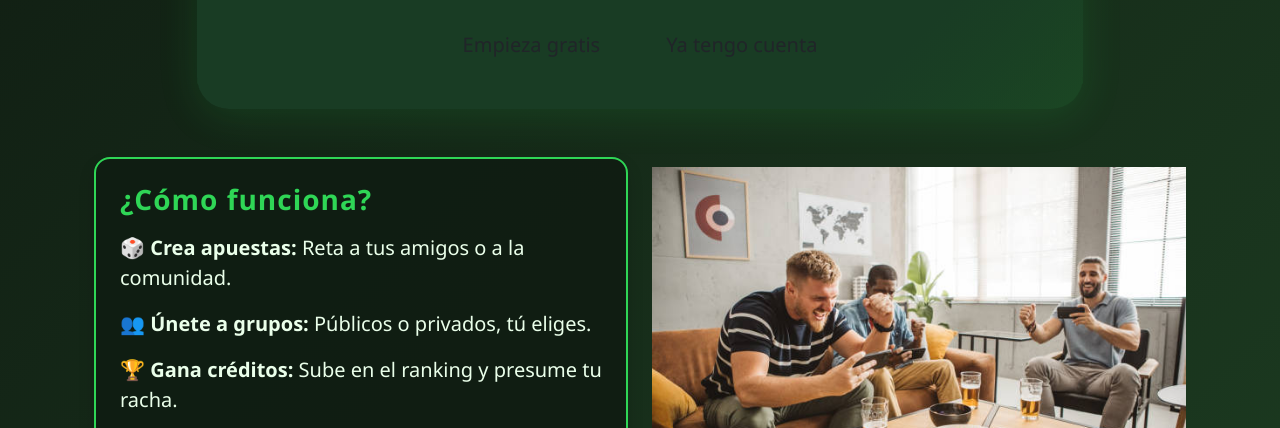
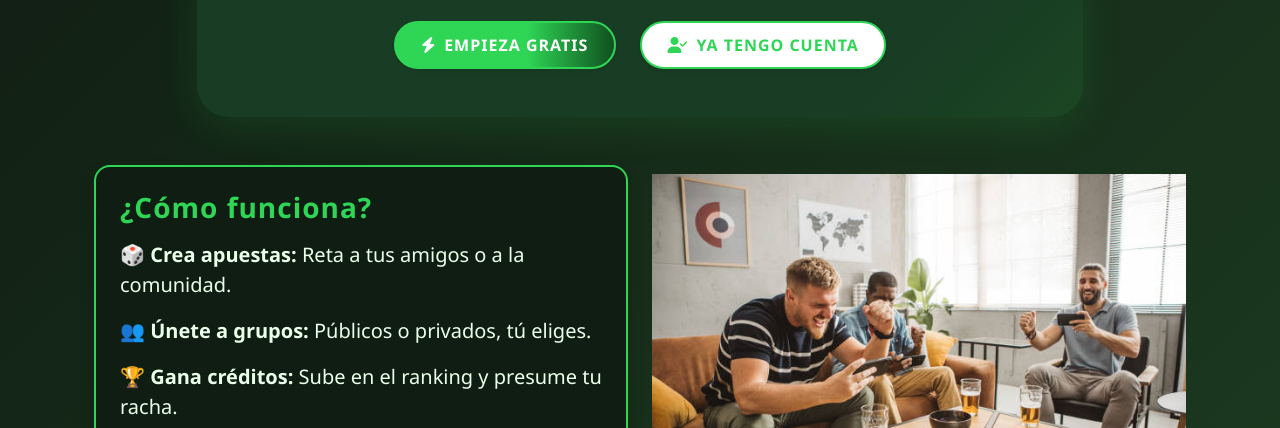
Before and after one commit to byEriK12/BetBros, a website: page public/index.html in a window 1280 px wide. Shown: the part 329-757 px from the top of the page. Drawn offline with nearby package versions, Linux system fonts and the light colour scheme.

Commit message:
registrarse mejorado

```diff
--- a/public/index.html
+++ b/public/index.html
@@ -33,9 +33,13 @@
         Crea retos, compite en rankings y presume de tus victorias.<br>
         <span class="fw-semibold">Sin dinero real, solo emoción y diversión.</span>
       </p>
-      <div class="d-flex flex-column flex-md-row justify-content-center gap-3">
-        <button class="btn btn-gold-betbros px-4 py-2 fs-5" onclick="showRegister()">Empieza gratis</button>
-        <button class="btn btn-outline-gold px-4 py-2 fs-5" onclick="goTo('login.html')">Ya tengo cuenta</button>
+      <div class="d-flex flex-column flex-md-row justify-content-center gap-2 mt-3 mb-2">
+        <button class="btn btn-green-betbros hero-cta-btn shadow-sm" style="font-size:1rem; font-weight:700; padding:0.6rem 1.6rem; border-radius:1.5rem; letter-spacing:1px; text-transform:uppercase;" onclick="showRegister()">
+          <i class="fa-solid fa-bolt me-2"></i>Empieza gratis
+        </button>
+        <button class="btn btn-outline-green hero-cta-btn shadow-sm" style="font-size:1rem; font-weight:700; padding:0.6rem 1.6rem; border-radius:1.5rem; letter-spacing:1px; text-transform:uppercase; border-width:2px;" onclick="goTo('login.html')">
+          <i class="fa-solid fa-user-check me-2"></i>Ya tengo cuenta
+        </button>
       </div>
     </section>
 
--- a/public/styles/style.css
+++ b/public/styles/style.css
@@ -145,36 +145,63 @@ h1, h2, h3, h4, h5 {
 }
 
 .bet-hero .btn-green-betbros {
-  background: linear-gradient(90deg, #2fd656 60%, #b9ffb7 100%);
-  color: #101c12;
-  border-radius: 24px;
-  font-size: 1.1rem;
-  padding: 0.75rem 2.5rem;
-  box-shadow: 0 2px 12px #2fd65633;
-  border: none;
-  font-weight: bold;
+  background: linear-gradient(90deg, #2fd656 60%, #10501f 100%);
+  color: #fff;
+  border-radius: 2rem;
+  font-size: 1.15rem;
+  padding: 1rem 2.5rem;
+  box-shadow: 0 4px 18px #2fd65677, 0 1.5px 0 #fff2 inset;
+  border: 2px solid #2fd656;
+  font-weight: 900;
+  letter-spacing: 1.2px;
+  text-transform: uppercase;
+  margin: 0 0.5rem;
+  transition:
+    background 0.18s,
+    color 0.18s,
+    transform 0.13s,
+    box-shadow 0.18s;
+  animation: btn-glow-green-hero 2.5s infinite alternate;
 }
-
-.bet-hero .btn-green-betbros:hover {
-  background: linear-gradient(90deg, #b9ffb7 60%, #2fd656 100%);
-  color: #193c24;
+@keyframes btn-glow-green-hero {
+  0% { box-shadow: 0 4px 18px #2fd65677, 0 1.5px 0 #fff2 inset; }
+  100% { box-shadow: 0 0 24px 8px #2fd656cc, 0 1.5px 0 #fff2 inset; }
+}
+.bet-hero .btn-green-betbros:hover, .bet-hero .btn-green-betbros:focus {
+  background: linear-gradient(90deg, #10501f 60%, #2fd656 100%);
+  color: #fff;
+  transform: scale(1.07);
+  filter: brightness(1.1) drop-shadow(0 0 12px #2fd656cc);
 }
 
 .bet-hero .btn-outline-green {
-  border-radius: 24px;
-  font-size: 1.1rem;
-  padding: 0.75rem 2.5rem;
+  border-radius: 2rem;
+  font-size: 1.15rem;
+  padding: 1rem 2.5rem;
   border: 2px solid #2fd656;
   color: #2fd656;
-  background: transparent;
-  font-weight: bold;
-  transition: background 0.2s, color 0.2s;
+  background: #fff;
+  font-weight: 900;
+  letter-spacing: 1.2px;
+  text-transform: uppercase;
+  margin: 0 0.5rem;
+  box-shadow: 0 4px 18px #2fd65644, 0 1.5px 0 #fff2 inset;
+  transition:
+    background 0.18s,
+    color 0.18s,
+    transform 0.13s,
+    box-shadow 0.18s;
+  animation: btn-glow-outline-hero 2.5s infinite alternate;
 }
-
-.bet-hero .btn-outline-green:hover {
-  background: #2fd656;
-  color: #101c12;
-  border-color: #b9ffb7;
+@keyframes btn-glow-outline-hero {
+  0% { box-shadow: 0 4px 18px #2fd65644, 0 1.5px 0 #fff2 inset; }
+  100% { box-shadow: 0 0 24px 8px #2fd65699, 0 1.5px 0 #fff2 inset; }
+}
+.bet-hero .btn-outline-green:hover, .bet-hero .btn-outline-green:focus {
+  background: linear-gradient(90deg, #2fd656 60%, #10501f 100%);
+  color: #fff;
+  transform: scale(1.07);
+  filter: brightness(1.1) drop-shadow(0 0 12px #2fd656cc);
 }
 
 /* COMO FUNCIONA */
@@ -279,15 +306,22 @@ h1, h2, h3, h4, h5 {
   color: #fff;
 }
 
-.btn-light {
-  background-color: #fff;
-  color: #101c12;
-  font-weight: bold;
+.hero-cta-btn {
+  transition:
+    background 0.18s,
+    color 0.18s,
+    transform 0.13s,
+    box-shadow 0.18s,
+    filter 0.18s;
+  animation: hero-cta-glow 2.5s infinite alternate;
 }
-
-.btn-light:hover {
-  background-color: #2fd656;
-  color: #fff;
+@keyframes hero-cta-glow {
+  0% { box-shadow: 0 8px 32px #2fd65699; }
+  100% { box-shadow: 0 0 32px 12px #2fd656cc; }
+}
+.hero-cta-btn:hover, .hero-cta-btn:focus {
+  transform: scale(1.08);
+  filter: brightness(1.1) drop-shadow(0 0 16px #2fd656cc);
 }
 
 /* FOOTER */
```
Also changed, not shown: public/register.html (+20 -11 lines).
